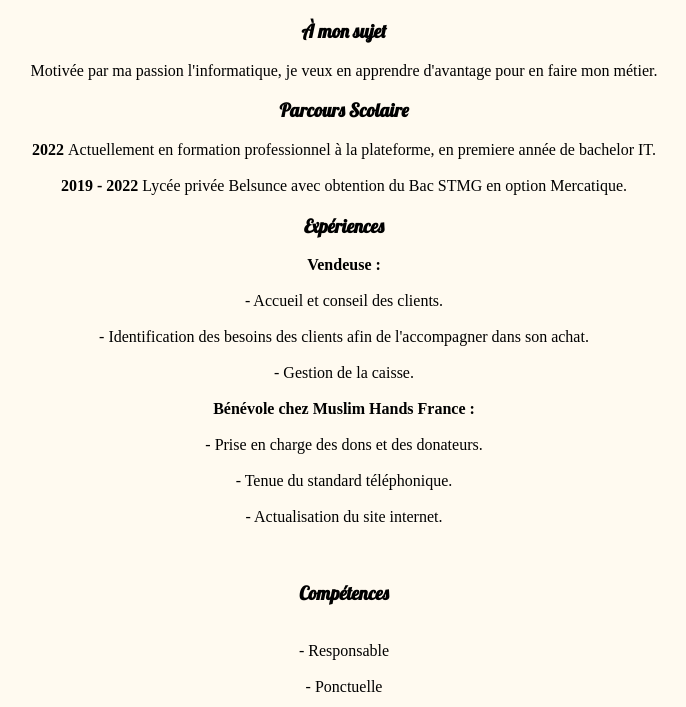
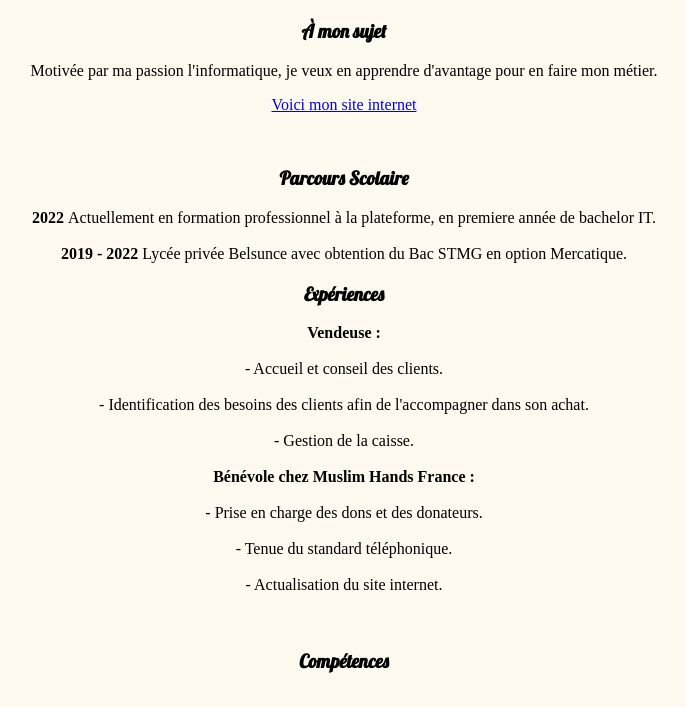
Before and after one commit to warda-mohtaj/plesk, a plain HTML site: page Index.html in a window 1280 px wide. Shown: the part 92-799 px from the top of the page, without its empty margins (296-982 px from the left). Drawn offline with Linux system fonts and the light colour scheme.

Commit message:
Update Index.html

```diff
--- a/Index.html
+++ b/Index.html
@@ -20,6 +20,8 @@
 </b>
 <h3> À mon sujet </h3>
 <object> Motivée par ma passion l'informatique, je veux en apprendre d'avantage pour en faire mon métier. </object>
+
+    <p><a href="site la plateforme/accueil.html">Voici mon site internet </a></p>
 <br>
 <h3> Parcours Scolaire </h3>
 <b> 2022 </b>
```
